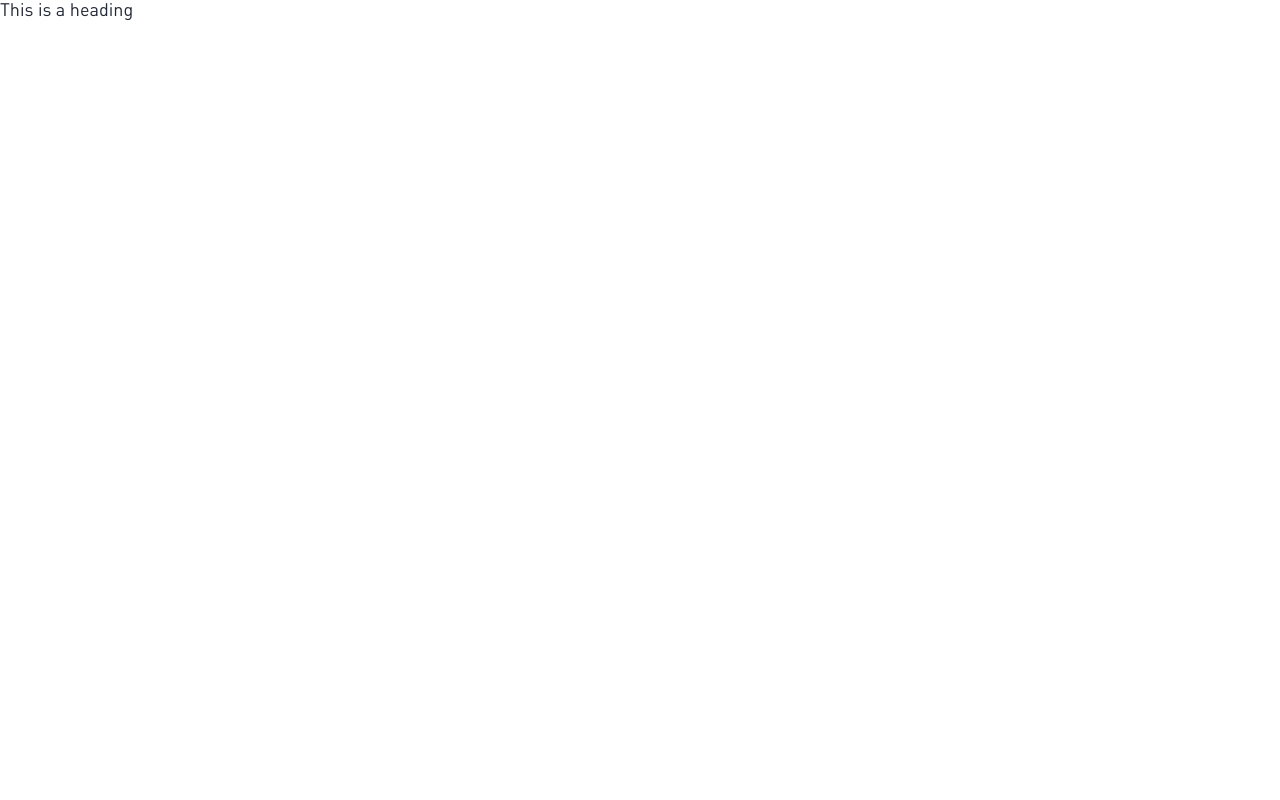
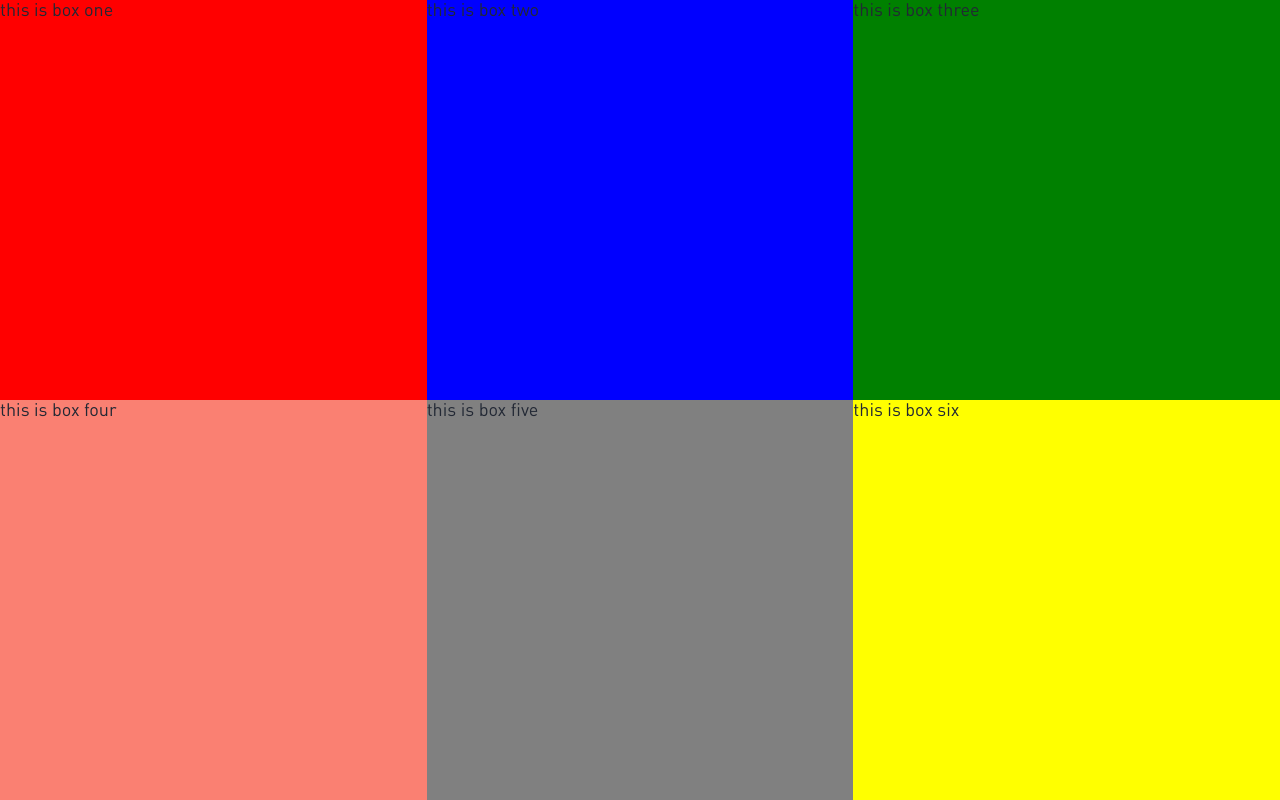
Before and after one commit to Zachcos/ZachCossmanV4_NextJS, a Next.js app: page / in a window 1280 px wide. Built offline with nearby package versions, Linux system fonts and the light colour scheme.

Commit message:
Add placeholder box styled-components

```diff
--- a/pages/index.tsx
+++ b/pages/index.tsx
@@ -1,7 +1,48 @@
 import type { NextPage } from 'next';
+import { useEffect } from 'react';
+import styled from 'styled-components';
+
+const BoxOne = styled.div`
+  grid-area: 'one';
+  background: red;
+`;
+const BoxTwo = styled.div`
+  grid-area: 'two';
+  background: blue;
+`;
+const BoxThree = styled.div`
+  grid-area: 'three';
+  background: green;
+`;
+const BoxFour = styled.div`
+  grid-area: 'four';
+  background: salmon;
+`;
+const BoxFive = styled.div`
+  grid-area: 'five';
+  background: grey;
+`;
+const BoxSix = styled.div`
+  grid-area: 'six';
+  background: yellow;
+`;
 
 const Home: NextPage = () => {
-  return <h1>This is a heading</h1>;
+  useEffect(() => {
+    const vh = window.innerHeight * 0.01;
+    document.documentElement.style.setProperty('--vh', `${vh}px`);
+    console.log('this is the vh value: ', vh);
+  });
+  return (
+    <>
+      <BoxOne>this is box one</BoxOne>
+      <BoxTwo>this is box two</BoxTwo>
+      <BoxThree>this is box three</BoxThree>
+      <BoxFour>this is box four</BoxFour>
+      <BoxFive>this is box five</BoxFive>
+      <BoxSix>this is box six</BoxSix>
+    </>
+  );
 };
 
 export default Home;
```
